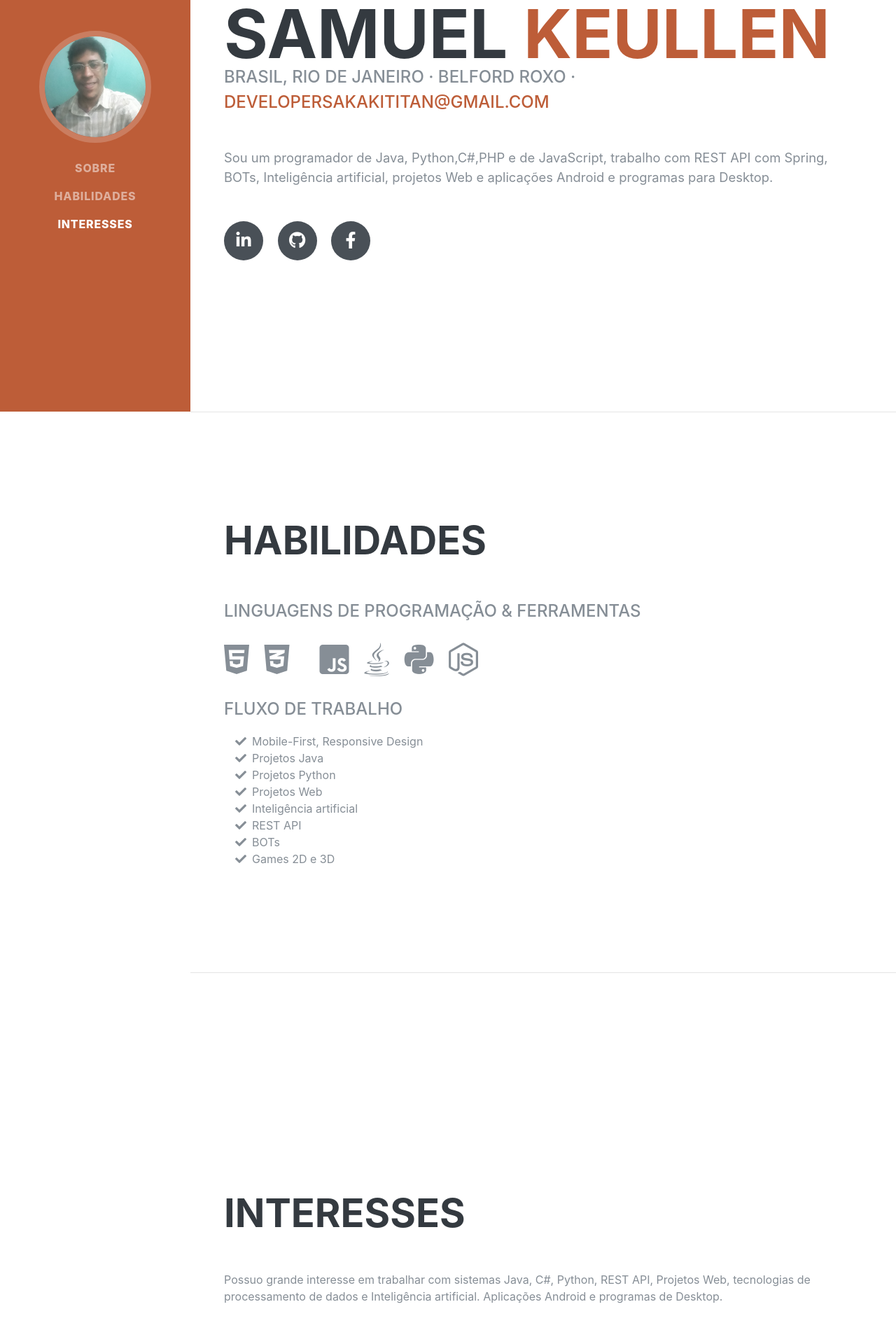
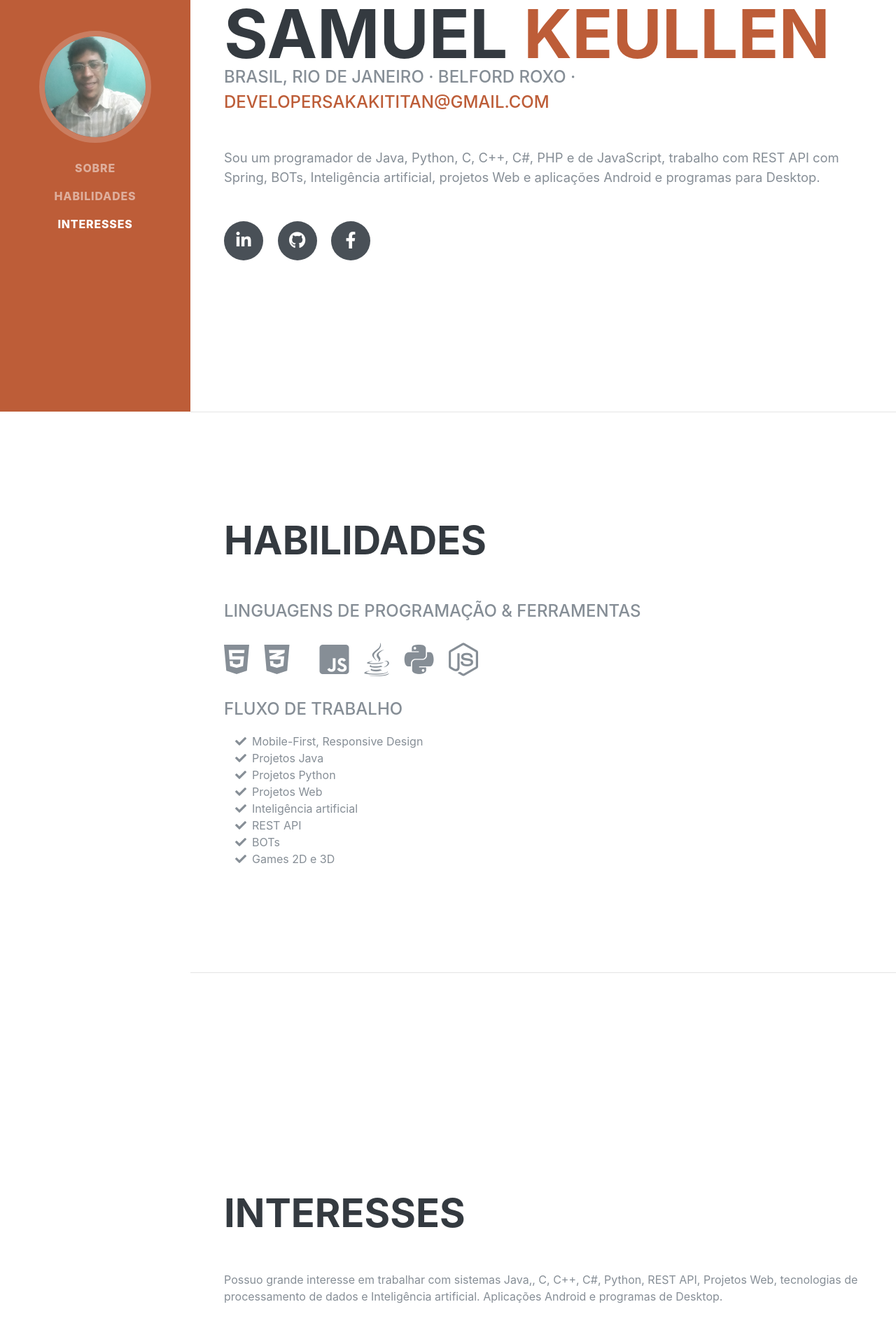
Before and after one commit to samuelkeullen/samuelkeullen.github.io, a plain HTML site: page index.html in a window 1280 px wide. Shown: the part 212-2112 px from the top of the page at 70% size. Drawn offline with Linux system fonts and the light colour scheme; a web font is replaced by a local one.

Commit message:
Habilidades atualizadas.

```diff
--- a/index.html
+++ b/index.html
@@ -79,7 +79,7 @@
           <a href="developersakakititan@gmail.com">developersakakititan@gmail.com</a>
         </div>
         <p class="lead mb-5">
-          Sou um programador de Java, Python,C#,PHP e de JavaScript, trabalho com REST API com Spring, BOTs, Inteligência artificial, projetos Web e aplicações Android e programas para Desktop.
+          Sou um programador de Java, Python, C, C++, C#, PHP e de JavaScript, trabalho com REST API com Spring, BOTs, Inteligência artificial, projetos Web e aplicações Android e programas para Desktop.
         </p>
         <div class="social-icons">
           <a href="https://www.linkedin.com/in/samuel-keullen-passos-b43a33189/">
@@ -165,7 +165,7 @@
       <div class="w-100">
         <h2 class="mb-5">Interesses</h2>
         <p>
-          Possuo grande interesse em trabalhar com sistemas Java, C#, Python, REST API, Projetos Web, tecnologias de
+          Possuo grande interesse em trabalhar com sistemas Java,, C, C++, C#, Python, REST API, Projetos Web, tecnologias de
           processamento de dados e Inteligência artificial. Aplicações Android e programas de Desktop.
         </p>
       </div>
```
